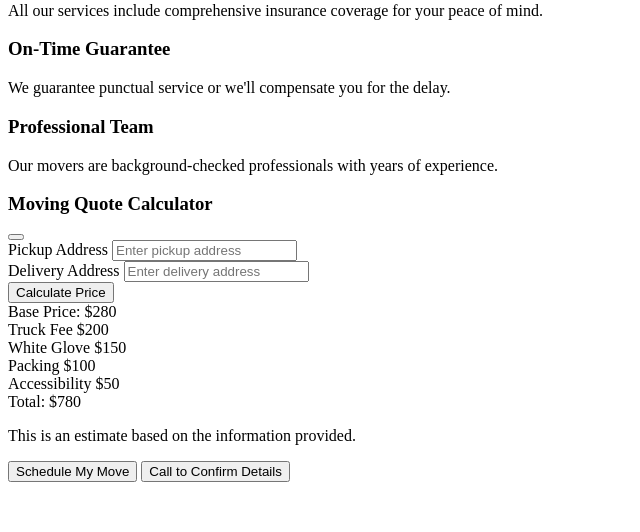
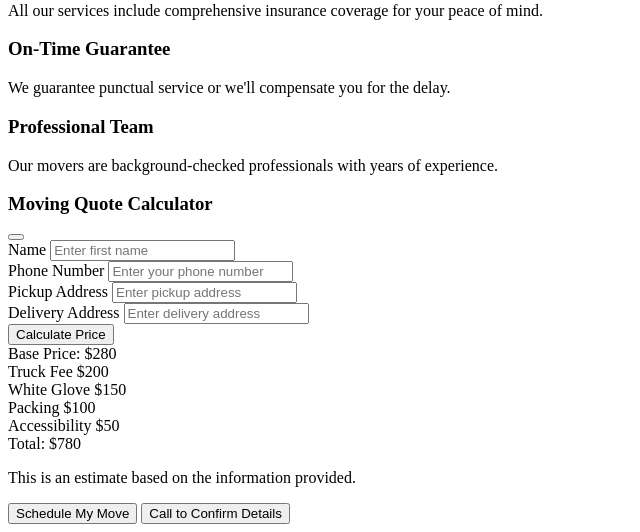
Before and after one commit to elMauro2003/tropical_moving_solutions, a Django app: template templates/components/landing/pricing/pricing.html in a window 1280 px wide. Shown: the part 852-1384 px from the top of the page, without its empty margins (0-640 px from the left). Before the commit the page ends 1334 px from the top, so only its background shows below. Run offline with Django 5.2, Linux system fonts and the light colour scheme; the template is opened without the code that fills it, so the values that code supplies are empty.

Commit message:
adding inputs

```diff
--- a/templates/components/landing/pricing/pricing.html
+++ b/templates/components/landing/pricing/pricing.html
@@ -163,6 +163,14 @@
                     <!-- Form Step -->
                     <div id="formStep">
                         <div class="space-y-4">
+                            <div>
+                                <label class="block text-gray-700 text-sm font-medium mb-2" for="origin">Name</label>
+                                <input type="text" id="origin" class="w-full px-4 py-2 border border-gray-300 rounded-lg focus:ring-2 focus:ring-blue-500 focus:border-blue-500" placeholder="Enter first name">
+                            </div>
+                            <div>
+                                <label class="block text-gray-700 text-sm font-medium mb-2" for="origin">Phone Number</label>
+                                <input type="text" id="origin" class="w-full px-4 py-2 border border-gray-300 rounded-lg focus:ring-2 focus:ring-blue-500 focus:border-blue-500" placeholder="Enter your phone number">
+                            </div>
                             <div>
                                 <label class="block text-gray-700 text-sm font-medium mb-2" for="origin">Pickup Address</label>
                                 <input type="text" id="origin" class="w-full px-4 py-2 border border-gray-300 rounded-lg focus:ring-2 focus:ring-blue-500 focus:border-blue-500" placeholder="Enter pickup address">
```
